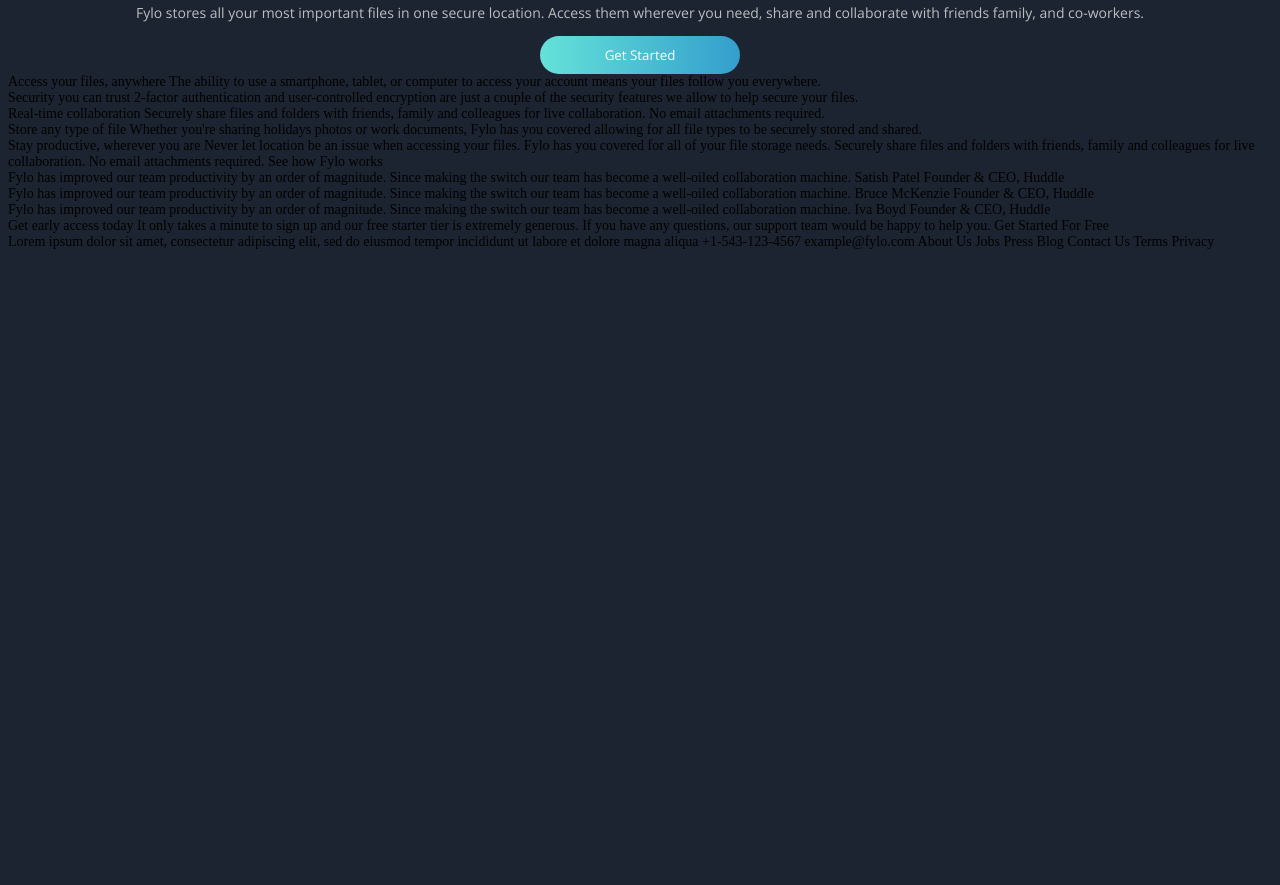
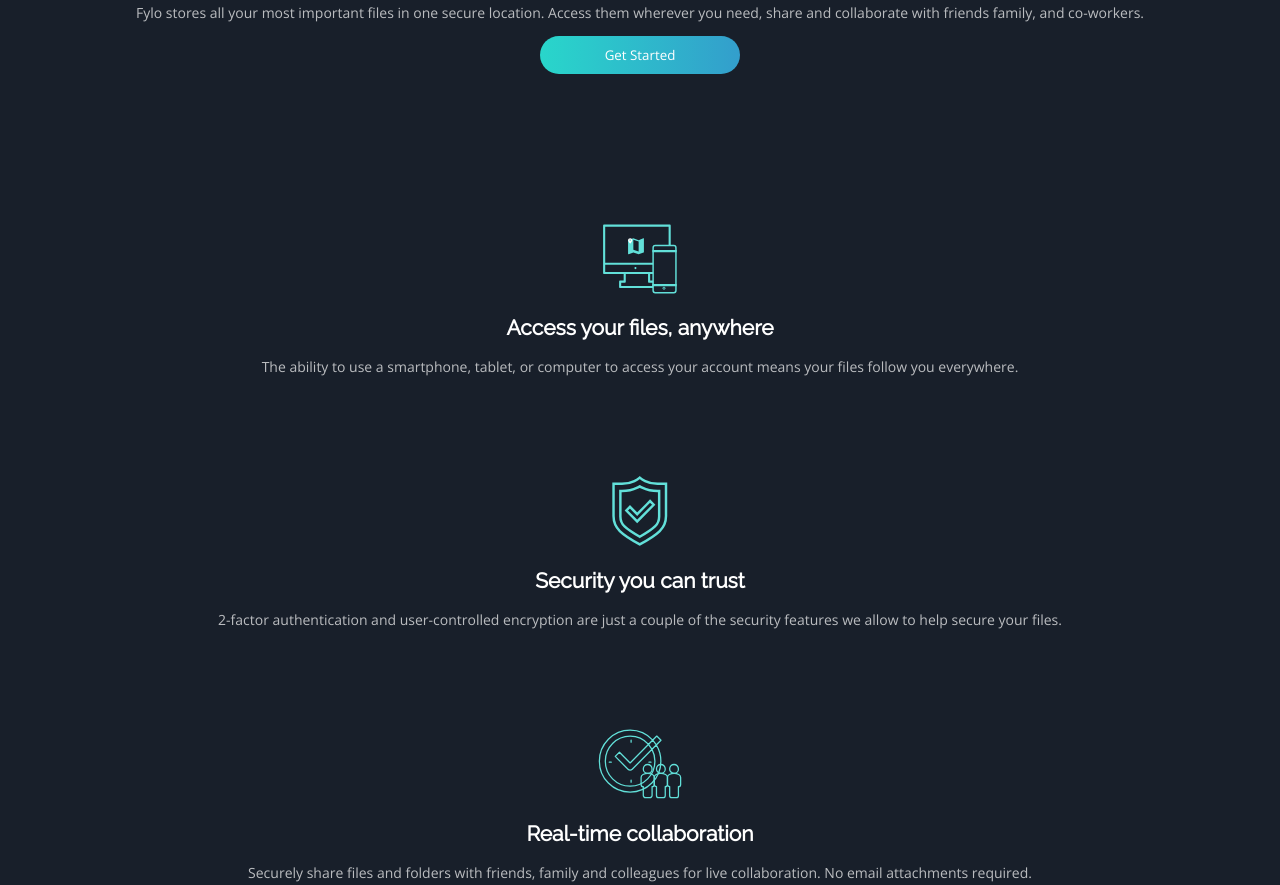
Before and after one commit to Martin4124/Fylo-Dark-Theme-Landing-Page, a plain HTML site: page index.html in a window 1280 px wide. Shown: the part 360-1245 px from the top of the page. Before the commit the page ends 800 px from the top, so only its background shows below. Drawn offline with nearby package versions, Linux system fonts and the light colour scheme.

Commit message:
Beginning the main sections

```diff
--- a/index.html
+++ b/index.html
@@ -37,40 +37,45 @@
   </header>
 
   <main>
-    <section>
-      Access your files, anywhere
+    <section class="sections">
+      <img class="icons" src="images\icon-access-anywhere.svg" alt="acces-anywhere-icon"><br>
+      <h2>Access your files, anywhere</h2>
 
-      The ability to use a smartphone, tablet, or computer to access your account means your
-      files follow you everywhere.
+      <p>The ability to use a smartphone, tablet, or computer to access your account means your
+      files follow you everywhere.</p>
     </section>
-    <section>
-      Security you can trust
+    <section class="sections">
+      <img class="icons" src="images\icon-security.svg" alt="Security-icon"><br>
+      <h2>Security you can trust</h2>
 
-      2-factor authentication and user-controlled encryption are just a couple of the security
-      features we allow to help secure your files.
+      <p>2-factor authentication and user-controlled encryption are just a couple of the security
+      features we allow to help secure your files.</p>
     </section>
-    <section>
-      Real-time collaboration
+    <section class="sections">
+      <img class="icons" src="images\icon-collaboration.svg" alt="collaboration-icon"><br>
+      <h2>Real-time collaboration</h2>
 
-      Securely share files and folders with friends, family and colleagues for live collaboration.
-      No email attachments required.
+      <p>Securely share files and folders with friends, family and colleagues for live collaboration.
+      No email attachments required.</p>
     </section>
-    <section>
-      Store any type of file
+    <section class="sections">
+      <img class="icons" src="images\icon-any-file.svg" alt="any-file-icon">
+      <h2>Store any type of file</h2>
 
       Whether you're sharing holidays photos or work documents, Fylo has you covered allowing for all
       file types to be securely stored and shared.
     </section>
-    <section>
-      Stay productive, wherever you are
+    <section class="sections2">
+      <img id="img" src="images\illustration-stay-productive.png" alt="#" width="320px;">
+      <h2>Stay productive, wherever you are</h2>
 
-      Never let location be an issue when accessing your files. Fylo has you covered for all of your file
-      storage needs.
+      <p>Never let location be an issue when accessing your files. Fylo has you covered for all of your file
+      storage needs.</p>
 
-      Securely share files and folders with friends, family and colleagues for live collaboration. No email
-      attachments required.
+      <p>Securely share files and folders with friends, family and colleagues for live collaboration. No email
+      attachments required.</p>
 
-      See how Fylo works
+      <a href="#"> See how Fylo works <img src="images\icon-arrow.svg" height="14px"></a>
     </section>
     <section>
       <div>
--- a/style.css
+++ b/style.css
@@ -5,7 +5,7 @@
     --OpenSans: 'Open Sans', sans-serif;
 }
 body{
-    background-color:  hsl(217, 28%, 15%);
+    background-color:  hsl(218, 28%, 13%);
     font-size: 14px;
 
 }
@@ -52,13 +52,50 @@ header button{
     color:  hsl(0, 0%, 100%);
     padding-top: 10px;
     padding-bottom: 10px;
-
+    margin-bottom: 150px;
     width: 15em;
     border-radius: 20px;
-    background: linear-gradient(to right, hsl(176, 68%, 64%),  hsl(198, 60%, 50%) );
+    background: linear-gradient(to right, hsl(176, 68%, 50%),  hsl(198, 60%, 50%) );
     border: none;
     text-align: center;
 }
 header button:hover{
     background:  hsl(176, 68%, 70%);
 }
+.icons{
+    height: 70px;
+}
+.sections{
+    text-align: center;
+    font-family: var(--OpenSans);
+    color: white;
+    margin: 0px 20px 100px 20px;
+}
+.sections h2{
+    font-family: var(--Raleway);
+}
+.sections p{
+    opacity: 0.7;
+}
+.sections2{
+    font-family: var(--OpenSans);
+    color: white;
+    margin: 150px 20px 100px 20px;
+}
+.sections2 h2{
+    font-family: var(--Raleway);
+    font-size: 18px;
+}
+.sections2 #img{
+    margin-bottom: 30px;
+}
+.sections2 a{
+    color: hsl(176, 68%, 64%);
+    text-decoration: none;
+    border-bottom:  hsl(176, 68%, 64%) solid 2px;
+
+}
+.sections2 a:hover{
+    color: white;
+    border-bottom: white solid 2px;
+}
```
